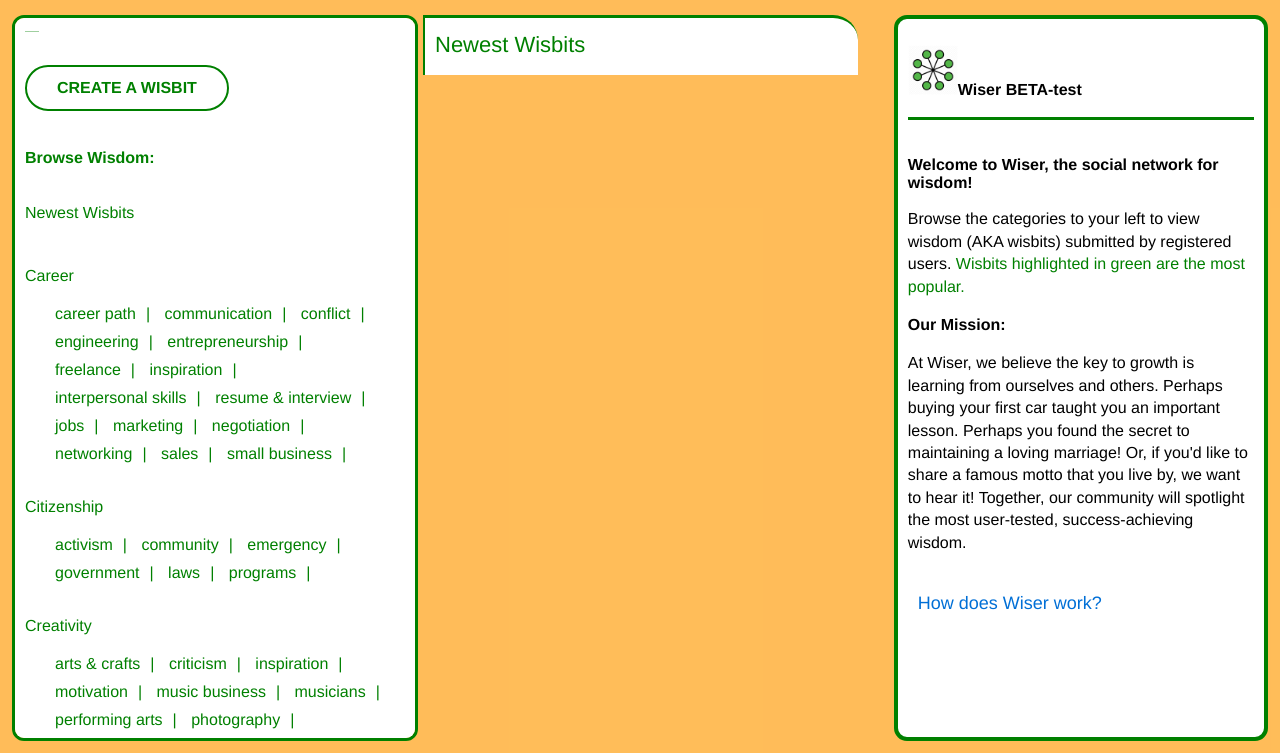
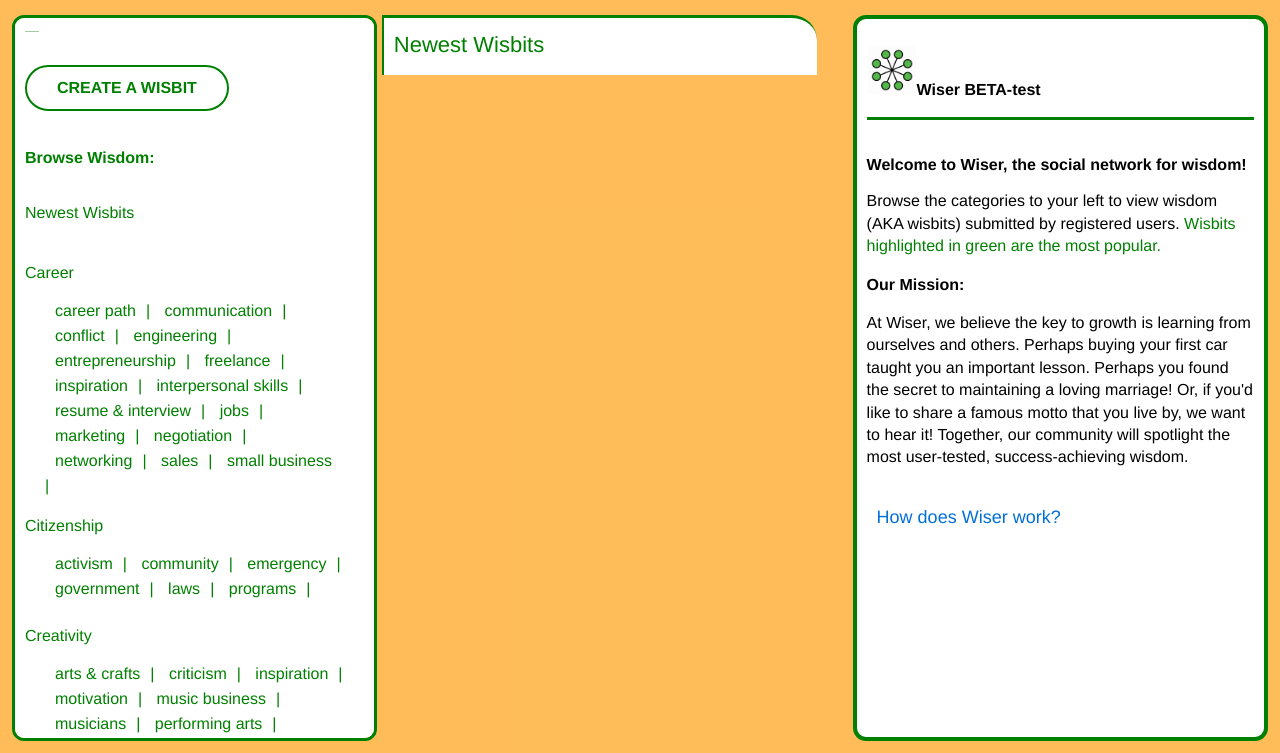
Before and after one commit to bensultan1985/wiser, a plain HTML site: page public/index.html in a window 1280 px wide. Shown: the part 47-800 px from the top of the page. Drawn offline with nearby package versions, Linux system fonts and the light colour scheme; no server answers.

Commit message:
css changes to column sizing

```diff
--- a/public/stylesheet2.css
+++ b/public/stylesheet2.css
@@ -119,13 +119,15 @@ select {
 #retrievedisplay {
     color: green;
     text-align: center;
-    max-width: 400px;
+    width: 100%;
+    /* max-width: 450px; */
     /* width: 480px; */
     /* column-width: 250px; */
 }
 
 .column {
-    max-width: 33vw !important;
+    min-width: 23vw !important;
+    max-width: 28.5vw !important;
     box-sizing: border-box;
     /* height: 88vh; */
     /* width: 33vw; */
@@ -253,7 +255,7 @@ select {
 #visitcategory, li{
     color: green;
     padding: 5px;
-    margin-bottom: 10px;
+    margin-bottom: 7px;
 }
 
 .cathead {
```
